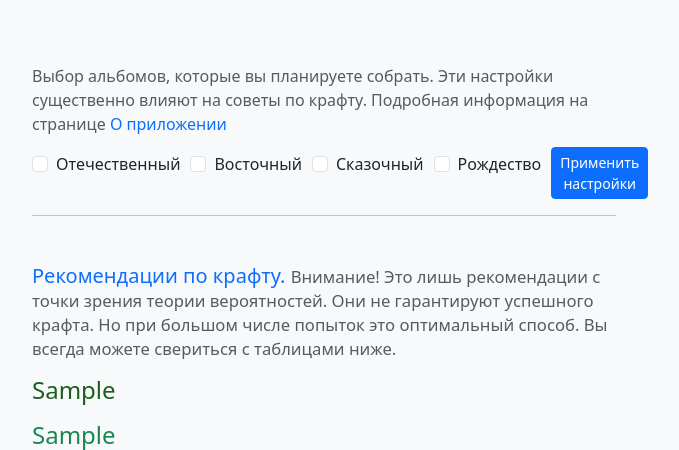
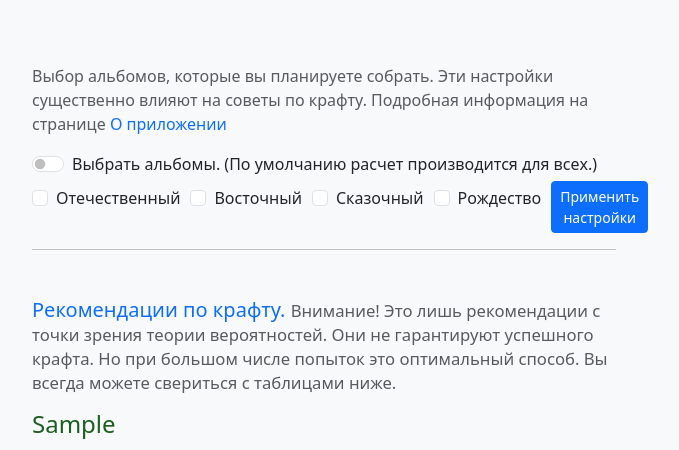
Before and after one commit to Duzer61/New-Year-Toys-Calculator-WoT-2024, a Django app: template calculator/templates/recommendations/recommendations.html in a window 1280 px wide. Shown: the part 56-506 px from the top of the page, without its empty margins (316-995 px from the left). Run offline with Django 4.2, Linux system fonts and the light colour scheme; a user stored in the database is signed in; tables that the repository leaves empty hold one stand-in row (values such as "Sample post"); the template is opened without the code that fills it: values that come from a table or form of the project are taken from there, most other values are stand-ins (such as "Sample title", 1, 10 or a date in 2020); parts of the project's set-up code (start-up, migrations or seed data) failed here and were passed over; some libraries are stand-ins or nearby versions.

Commit message:
Внес общий переключатель. Пока только в шаблон

```diff
--- a/calculator/recommendations/models.py
+++ b/calculator/recommendations/models.py
@@ -1,5 +1,6 @@
 from django.db import models
 from users.models import User
+from django.core.exceptions import ValidationError
 
 
 class AlbumSelect(models.Model):
@@ -30,3 +31,11 @@ class AlbumSelect(models.Model):
         default=True,
         verbose_name='Рождество'
     )
+
+    def clean(self):
+        """
+        Не позволят удалить все альбомы из расчета.
+        Хотя бы один должен быть включен.
+        """
+        if not any([self.national, self.eastern, self.magic, self.christmas]):
+            raise ValidationError('Должен остаться хотя-бы один :)')
--- a/calculator/templates/recommendations/includes/album_select.html
+++ b/calculator/templates/recommendations/includes/album_select.html
@@ -7,6 +7,12 @@
     информация на странице
     <a href="{% url 'about:about' %}" class="my-link">О приложении</a>
   </p>
+</div>
+<div class="form-check form-switch" style="margin-bottom: 10px;">
+  <input class="form-check-input" type="checkbox" id="toggle" name="toggle">
+  <label class="form-check-label" for="toggle">
+    Выбрать альбомы. (По умолчанию расчет производится для всех.)
+  </label>
 </div>
 <div class="d-flex flex-row">
   <div class="form-check" style="margin-right: 10px;">
@@ -41,4 +47,22 @@
     style="margin-right: 10px; margin-top: -5px;">Применить настройки</button>
 </div>
 </form>
+<script>
+  const toggleCheckbox = document.getElementById('toggle');
+  const disabledCheckboxes = document.querySelectorAll('.form-check-input:not(#toggle)');
+
+  toggleCheckbox.addEventListener('change', function () {
+      const isToggleChecked = this.checked;
+
+      if (isToggleChecked) {
+          disabledCheckboxes.forEach(function (checkbox) {
+              checkbox.removeAttribute('disabled');
+          });
+      } else {
+          disabledCheckboxes.forEach(function (checkbox) {
+              checkbox.setAttribute('disabled', 'disabled');
+          });
+      }
+  });
+</script>
 {% endif %}
```
